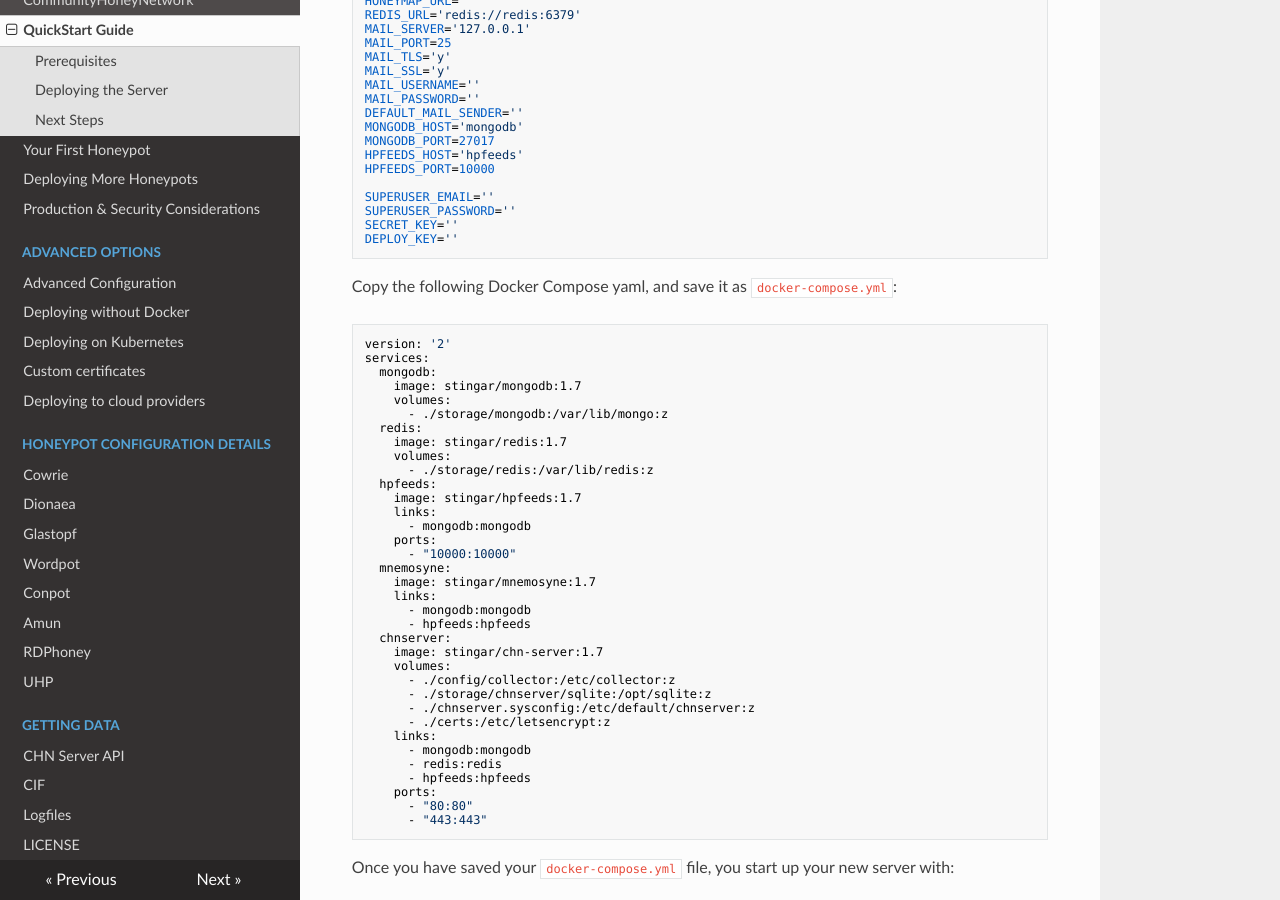
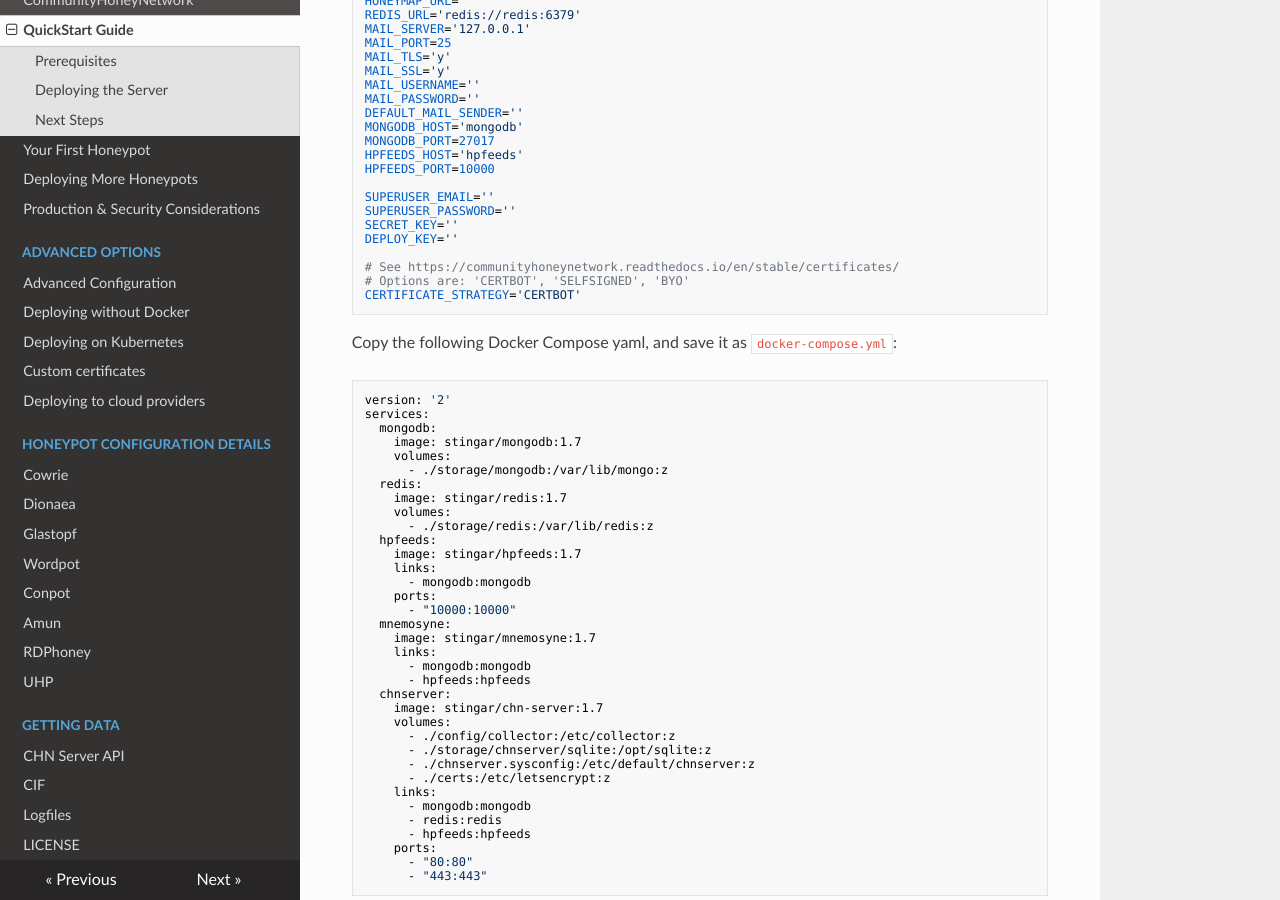
Before and after one commit to CommunityHoneyNetwork/chn-docs, an MkDocs documentation site: the page built from docs/quickstart.md, in a window 1280 px wide and 900 px high, scrolled down 958 px. Built offline with MkDocs 1.6.1, drawn with Linux system fonts in a browser that asks for light colours; nearby versions of some CDN libraries; old or Windows-style settings are respelled for this version of MkDocs.

Commit message:
In which our hero adds certificate strategy in example chnserver sysconfigs
Signed-off-by: Jesse Bowling <jesse.bowling@duke.edu>

````diff
--- a/docs/quickstart.md
+++ b/docs/quickstart.md
@@ -53,6 +53,10 @@ SUPERUSER_EMAIL=''
 SUPERUSER_PASSWORD=''
 SECRET_KEY=''
 DEPLOY_KEY=''
+
+# See https://communityhoneynetwork.readthedocs.io/en/stable/certificates/
+# Options are: 'CERTBOT', 'SELFSIGNED', 'BYO'
+CERTIFICATE_STRATEGY='CERTBOT'
 ```
 Copy the following Docker Compose yaml, and save it as `docker-compose.yml`:
 
````
Also changed, not shown: docs/advanced.md (+1 -0 lines), docs/config.md (+2 -1 lines), docs/prod_security.md (+4 -0 lines).
